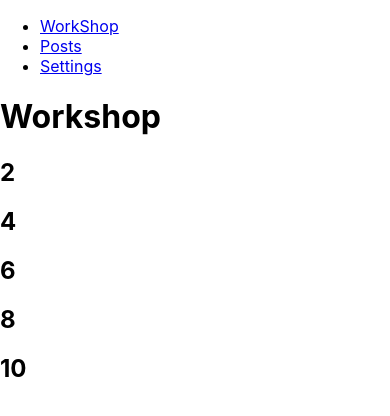
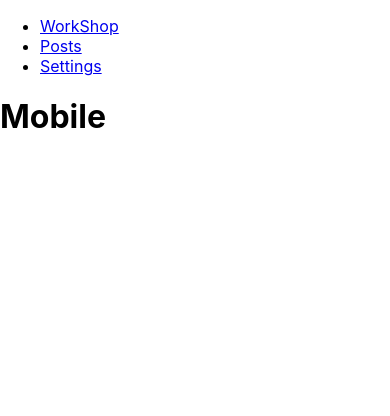
Before and after one commit to RandyBoBandy92/office-hours-apr-27, a React (Create React App) app: page /workshop in a window 390 px wide. Shown: the top 416 px of the page. Built offline with nearby package versions, Linux system fonts and the light colour scheme.

Commit message:
added media query component

```diff
--- a/src/components/MediaQuery.js
+++ b/src/components/MediaQuery.js
@@ -6,6 +6,7 @@ const MediaQuery = ({ query, mobile, desktop }) => {
 
   const handleMediaChange = (e) => {
     // this is a "match" event
+    debugger;
     setMatches(e.matches);
   };
 
--- a/src/pages/Posts.js
+++ b/src/pages/Posts.js
@@ -7,6 +7,7 @@ function Posts() {
   const { state } = useContext(AppContext);
   const { settings } = state;
   const [posts, setPosts] = useState([]);
+  const [errors, setErrors] = useState();
   useEffect(() => {
     // getPosts().then((data) => {
     //   setPosts(data);
@@ -15,19 +16,25 @@ function Posts() {
 
     // in order to use async for setting our state, we have to wrap the code which does so
     // in an async function, otherwise we cannot use the special 'await' keyword
-    // const setPostsAsync = async () => {
-    //   const data = await getPostsAsync();
+    const setPostsAsync = async () => {
+      try {
+        const data = await getPostsAsync();
+        setPosts(data);
+      } catch (error) {
+        setErrors(error);
+      }
+    };
+    setPostsAsync();
+
+    // // ALTERNATIVE: you can write an async function in api.js but then the final state setting, can be done with promises
+    // getPostsAsync().then((data) => {
     //   setPosts(data);
-    // };
-
-    // ALTERNATIVE: you can write an async function in api.js but then the final state setting, can be done with promises
-    getPostsAsync().then((data) => {
-      setPosts(data);
-    });
+    // });
   }, []);
 
   return (
     <div>
+      {errors && <p>{errors.message}</p>}
       <h1 style={{ color: settings.color }}>Posts</h1>
       {posts.length > 0 &&
         posts.map((postData) => (
--- a/src/pages/Workshop.js
+++ b/src/pages/Workshop.js
@@ -1,45 +1,16 @@
 import { useEffect, useReducer, useState } from "react";
-
-const numbers = [1, 2, 3, 4, 5, 6, 7, 8, 9, 10];
-
-const getEvenNumbersOnly = (numbersArray) => {
-  const evenNumbers = numbersArray.filter((num) => {
-    return num % 2 == 0; // this will be true.. when the number is even
-  });
-  debugger;
-  return evenNumbers;
-};
-
-const evenNumbersOnly = getEvenNumbersOnly(numbers);
-
-const doubleTheNumbers = (numbersArray) => {
-  const doubledNumbers = numbersArray.map((num) => {
-    return num * 2;
-  });
-  return doubledNumbers;
-};
-
-const doubledNumbers = doubleTheNumbers(numbers);
-
-function Number({ number }) {
-  return <h2>{number}</h2>;
-}
+import MediaQuery from "../components/MediaQuery";
 
 function WorkShop() {
-  const renderNumbers = (numbersToRender) => {
-    const numberComponents = numbersToRender.map((num) => {
-      return <Number key={num} number={num} />;
-    });
-    return numberComponents;
-  };
-
-  // {[<Number key={7} number={7} />, <Number key={14} number={14} />]}
-  // <div className="numbers">{renderNumbers(numbers)}</div>
-  // <div className="numbers">{renderNumbers(doubledNumbers)}</div>
   return (
     <div>
-      <h1>Workshop</h1>
-      <div className="numbers">{renderNumbers(evenNumbersOnly)}</div>
+      <MediaQuery
+        query={"(max-width: 768px)"}
+        mobile={<h1>Mobile</h1>}
+        desktop={<h1>Desktop</h1>}
+        // Desktop Layout
+        // Mobile Layout
+      />
     </div>
   );
 }
```
